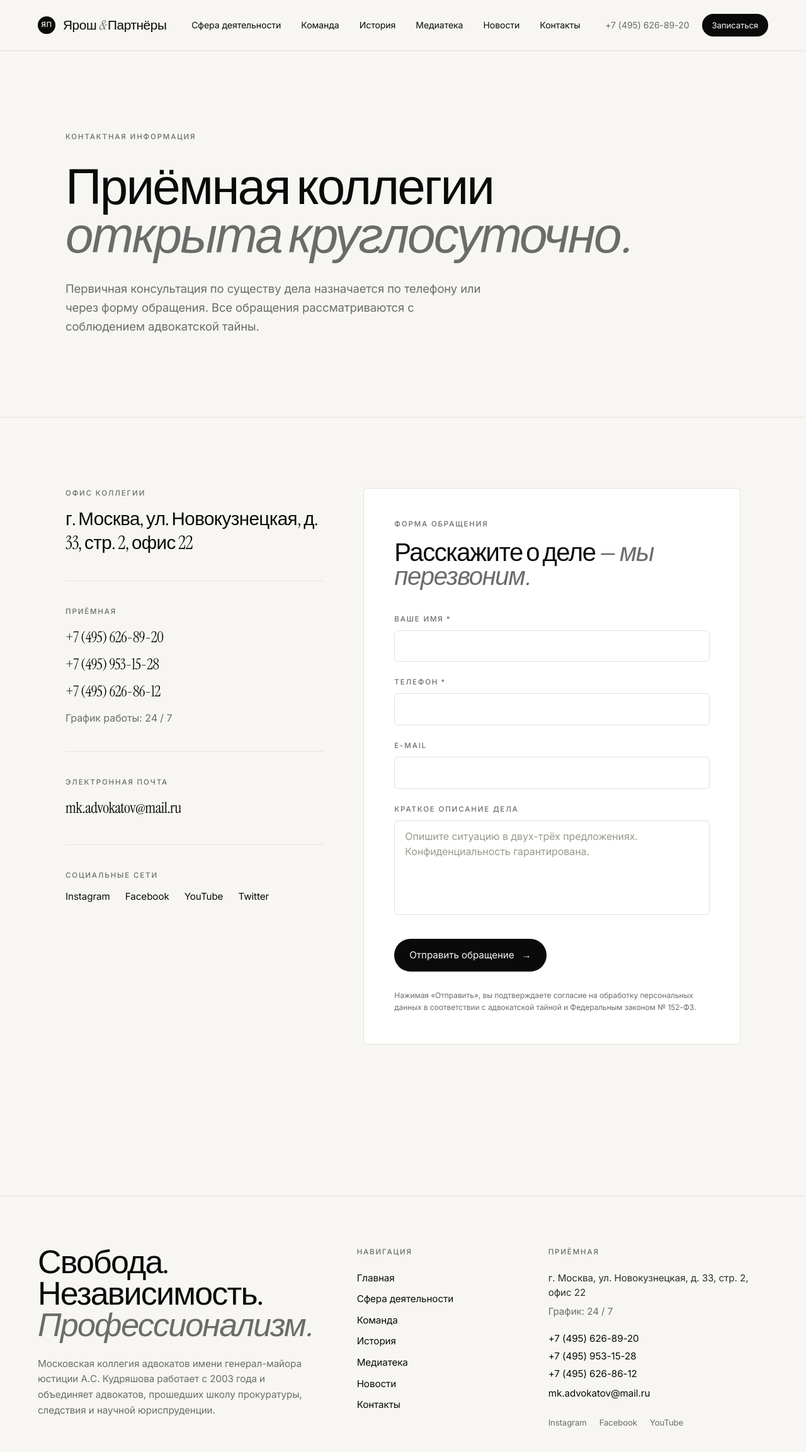
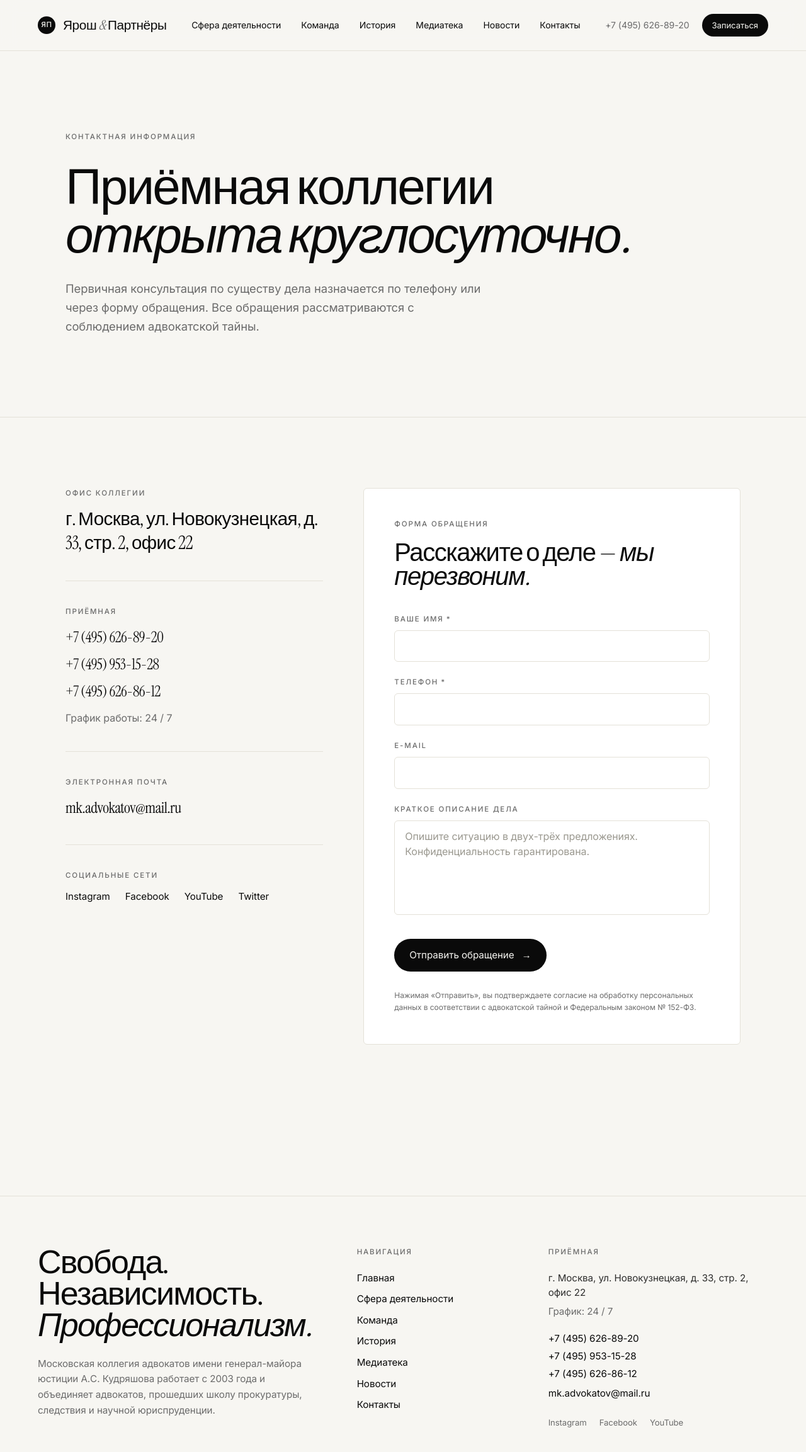
Before and after one commit to theycallmemikky/myarosh-partners, a Next.js app: page /contacts in a window 1280 px wide. Shown: the top 2306 px of the page at 63% size. Built offline with nearby package versions, Linux system fonts and the light colour scheme.

Commit message:
style(design): F-01 - italic accents keep ink color, not muted

```diff
--- a/src/app/contacts/page.tsx
+++ b/src/app/contacts/page.tsx
@@ -89,7 +89,7 @@ export default function ContactsPage() {
                 <div className="kicker mb-4">Форма обращения</div>
                 <h2 className="font-display display-tight text-[1.85rem] md:text-[2.5rem] text-ink mb-10">
                   Расскажите о деле —{" "}
-                  <span className="italic text-muted">мы перезвоним.</span>
+                  <span className="italic">мы перезвоним.</span>
                 </h2>
                 <ConsultationForm />
               </div>
--- a/src/app/page.tsx
+++ b/src/app/page.tsx
@@ -30,7 +30,7 @@ function Hero() {
           <StaggerItem>
             <h1 className="font-display display-tight text-[3rem] sm:text-[4.5rem] md:text-[7rem] text-ink max-w-[1100px]">
               Справедливость —{" "}
-              <span className="italic text-muted">как профессия.</span>
+              <span className="italic">как профессия.</span>
             </h1>
           </StaggerItem>
 
@@ -142,7 +142,7 @@ function Services() {
           <div className="flex flex-col md:flex-row items-start md:items-end justify-between gap-6 mb-14">
             <h2 className="font-display display-tight text-[2.5rem] md:text-[4.5rem] text-ink max-w-3xl">
               Десять направлений,{" "}
-              <span className="italic text-muted">одна коллегия.</span>
+              <span className="italic">одна коллегия.</span>
             </h2>
             <Link
               href="/specialization"
@@ -189,7 +189,7 @@ function Principles() {
           <div className="kicker mb-6">Принципы работы</div>
           <h2 className="font-display display-tight text-[2.5rem] md:text-[4.5rem] text-ink mb-14 max-w-4xl">
             Почему доверители возвращаются{" "}
-            <span className="italic text-muted">из поколения в поколение.</span>
+            <span className="italic">из поколения в поколение.</span>
           </h2>
         </Reveal>
         <RevealStagger gap={0.08} className="grid md:grid-cols-2 gap-10 md:gap-12">
@@ -226,7 +226,7 @@ function TeamPreview() {
           <div className="flex flex-col md:flex-row items-start md:items-end justify-between gap-6 mb-14">
             <h2 className="font-display display-tight text-[2.5rem] md:text-[4.5rem] text-ink">
               Четырнадцать имён.{" "}
-              <span className="italic text-muted">Одна школа.</span>
+              <span className="italic">Одна школа.</span>
             </h2>
             <Link
               href="/komanda"
@@ -269,7 +269,7 @@ function Press() {
           <div className="kicker mb-6">В публичном поле</div>
           <h2 className="font-display display-tight text-[2.5rem] md:text-[4.5rem] text-ink mb-14 max-w-4xl">
             Упоминания и участие —{" "}
-            <span className="italic text-muted">
+            <span className="italic">
               на передовой правовой повестки.
             </span>
           </h2>
--- a/src/components/ConsultationCTA.tsx
+++ b/src/components/ConsultationCTA.tsx
@@ -10,7 +10,7 @@ export function ConsultationCTA() {
           <div className="kicker mb-6">Первый шаг</div>
           <h2 className="font-display display-tight text-[2.25rem] md:text-[3.75rem] text-ink">
             Расскажите о деле —{" "}
-            <span className="italic text-muted">получите оценку перспектив.</span>
+            <span className="italic">получите оценку перспектив.</span>
           </h2>
           <p className="mt-8 max-w-xl text-muted text-[1.05rem] leading-relaxed">
             Каждое сотрудничество начинается с анализа ситуации и её правовой
--- a/src/components/Footer.tsx
+++ b/src/components/Footer.tsx
@@ -9,7 +9,7 @@ export function Footer() {
           <div className="md:col-span-5">
             <div className="font-display display-tight text-[2.5rem] md:text-[3.25rem] text-ink">
               Свобода. Независимость.{" "}
-              <span className="italic text-muted">Профессионализм.</span>
+              <span className="italic">Профессионализм.</span>
             </div>
             <p className="mt-6 max-w-md text-muted text-[0.95rem] leading-relaxed">
               {firm.fullName} работает с 2003 года и объединяет адвокатов,
--- a/src/components/PageHeader.tsx
+++ b/src/components/PageHeader.tsx
@@ -24,7 +24,7 @@ export function PageHeader({
               {italic && (
                 <>
                   {" "}
-                  <span className="italic text-muted">{italic}</span>
+                  <span className="italic">{italic}</span>
                 </>
               )}
             </h1>
```
